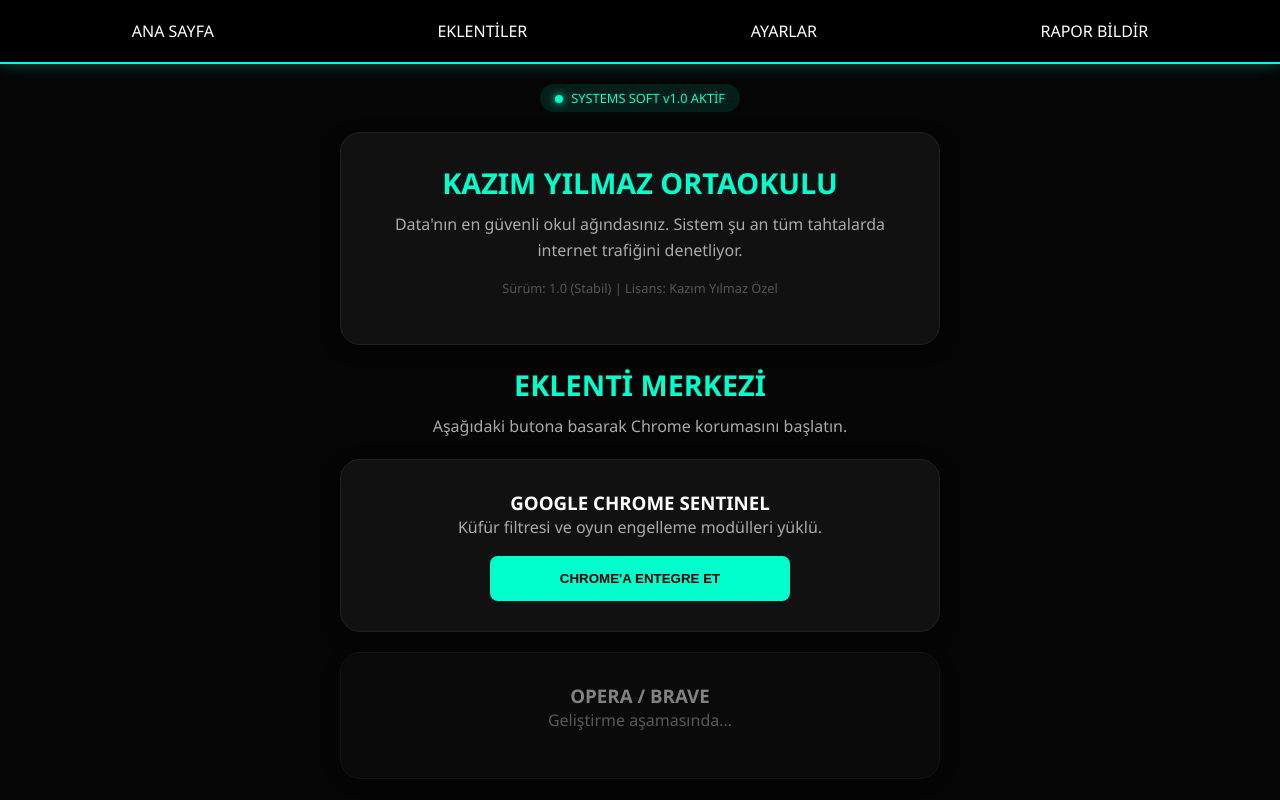
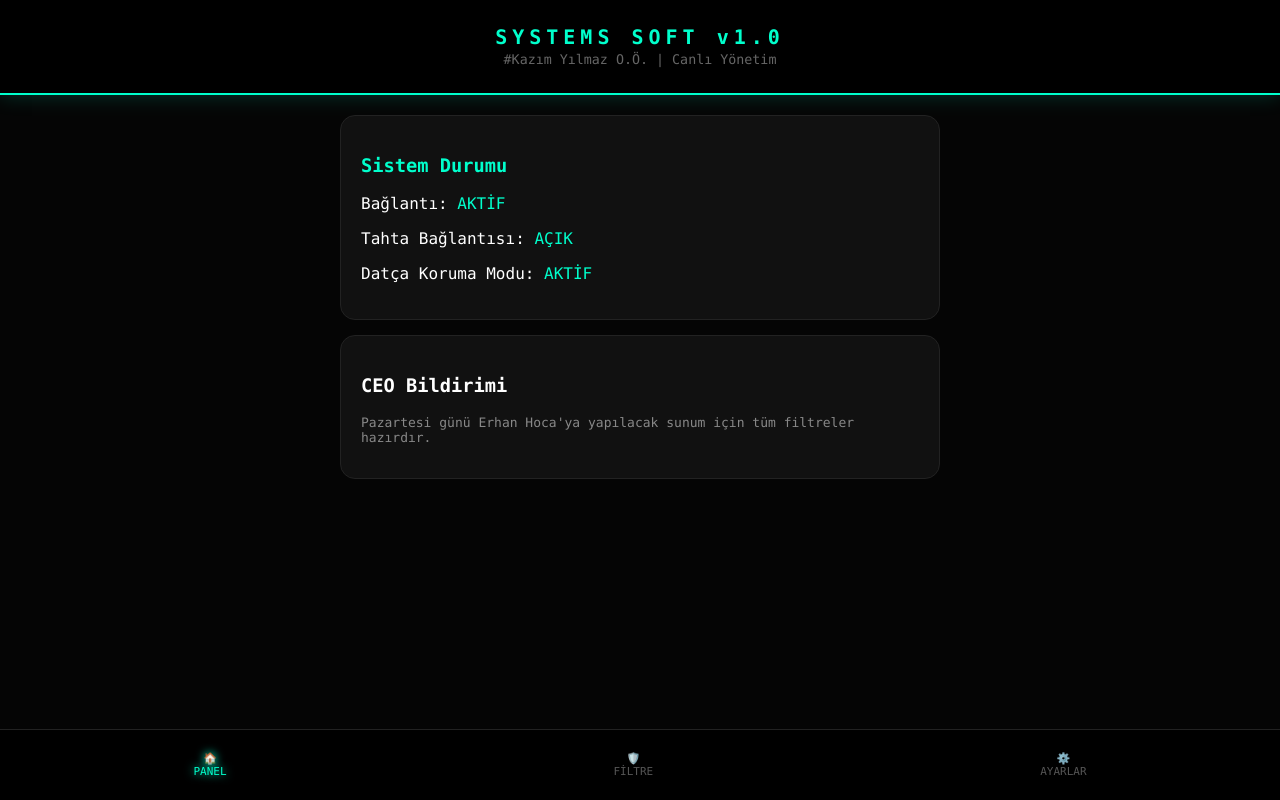
Before and after one commit to yorulmazgulcihan06-alt/Systems-soft-v1.0, a plain HTML site: page index.html in a window 1280 px wide. Drawn offline with Linux system fonts and the light colour scheme.

Commit message:
Update HTML structure and styles for the panel

```diff
--- a/index.html
+++ b/index.html
@@ -1,218 +1,123 @@
-<!DOCTYPE html>
+            <!DOCTYPE html>
 <html lang="tr">
 <head>
     <meta charset="UTF-8">
     <meta name="viewport" content="width=device-width, initial-scale=1.0">
-    <title>Systems Soft v1.0 | CEO Kontrol Merkezi</title>
+    <title>Systems Soft CEO | Live Panel</title>
     <style>
-        /* TASARIM: SİBER GÜVENLİK TEMASI */
-        :root {
-            --neon: #00ffcc;
-            --bg: #050505;
-            --card-bg: #111111;
-            --text: #ffffff;
-            --danger: #ff4444;
+        :root { --neon: #00ffcc; --bg: #050505; --card: #111; }
+        body {
+            font-family: 'Consolas', monospace;
+            background: var(--bg); color: white;
+            margin: 0; padding-bottom: 80px;
         }
 
-        * { box-sizing: border-box; margin: 0; padding: 0; }
-        body {
-            font-family: 'Segoe UI', Tahoma, sans-serif;
-            background: var(--bg);
-            color: var(--text);
-            overflow: hidden;
+        /* HEADER */
+        header {
+            padding: 25px; border-bottom: 2px solid var(--neon); background: #000;
+            text-align: center; box-shadow: 0 0 20px rgba(0,255,204,0.2);
+        }
+        .glitch { font-size: 20px; font-weight: bold; color: var(--neon); letter-spacing: 5px; }
+
+        /* CANLI LİSTE SİSTEMİ */
+        .container { padding: 20px; max-width: 600px; margin: auto; }
+        .card { background: var(--card); border-radius: 15px; padding: 20px; margin-bottom: 15px; border: 1px solid #222; }
+
+        input {
+            background: #000; border: 1px solid var(--neon); color: var(--neon);
+            padding: 10px; border-radius: 5px; width: 65%; outline: none;
+        }
+        .add-btn {
+            background: var(--neon); color: black; border: none; padding: 10px 15px;
+            border-radius: 5px; font-weight: bold; cursor: pointer;
         }
 
-        /* ÜST MENÜ */
+        ul { list-style: none; padding: 0; margin-top: 15px; }
+        li {
+            background: #1a1a1a; padding: 10px; margin-bottom: 8px; border-radius: 5px;
+            display: flex; justify-content: space-between; border-left: 3px solid var(--neon);
+        }
+        .delete-btn { color: #ff4444; cursor: pointer; font-weight: bold; }
+
+        /* NAVİGASYON */
         nav {
-            display: flex;
-            justify-content: space-around;
-            background: #000;
-            padding: 20px;
-            border-bottom: 2px solid var(--neon);
-            box-shadow: 0 0 15px rgba(0, 255, 204, 0.3);
+            position: fixed; bottom: 0; width: 100%; height: 70px; background: #000;
+            display: flex; justify-content: space-around; align-items: center; border-top: 1px solid #222;
         }
+        .nav-link { color: #555; text-decoration: none; font-size: 11px; cursor: pointer; text-align: center; }
+        .nav-link.active { color: var(--neon); text-shadow: 0 0 10px var(--neon); }
 
-        nav a {
-            color: #888;
-            text-decoration: none;
-            font-size: 0.8rem;
-            font-weight: bold;
-            letter-spacing: 1px;
-            cursor: pointer;
-            transition: 0.3s;
-        }
-
-        nav a:hover, nav a.active-nav {
-            color: var(--neon);
-            text-shadow: 0 0 10px var(--neon);
-        }
-
-        /* İÇERİK ALANI */
-        .main-content {
-            height: calc(100vh - 65px);
-            padding: 20px;
-            overflow-y: auto;
-            text-align: center;
-        }
-
-        section {
-            display: none;
-            animation: fadeIn 0.4s ease-in-out;
-        }
-        section.active { display: block; }
-
-        @keyframes fadeIn {
-            from { opacity: 0; transform: translateY(10px); }
-            to { opacity: 1; transform: translateY(0); }
-        }
-
-        /* KARTLAR */
-        .card {
-            background: var(--card-bg);
-            border: 1px solid #222;
-            padding: 30px;
-            border-radius: 20px;
-            margin: 20px auto;
-            max-width: 600px;
-            box-shadow: 0 4px 15px rgba(0,0,0,0.5);
-        }
-
-        h1 { color: var(--neon); font-size: 1.8rem; margin-bottom: 10px; text-transform: uppercase; }
-        p { color: #aaa; line-height: 1.6; margin-bottom: 15px; }
-
-        /* BUTONLAR */
-        .btn {
-            background: var(--neon);
-            color: #000;
-            border: none;
-            padding: 15px 25px;
-            border-radius: 8px;
-            font-weight: bold;
-            cursor: pointer;
-            text-transform: uppercase;
-            transition: 0.3s;
-            width: 100%;
-            max-width: 300px;
-        }
-
-        .btn:hover { box-shadow: 0 0 25px var(--neon); transform: scale(1.05); }
-        .btn:active { transform: scale(0.95); }
-
-        /* DURUM SİMGESİ */
-        .status-box {
-            display: inline-block;
-            padding: 5px 15px;
-            border-radius: 50px;
-            background: rgba(0, 255, 204, 0.1);
-            color: var(--neon);
-            font-size: 0.8rem;
-        }
-        .dot {
-            height: 8px;
-            width: 8px;
-            background: var(--neon);
-            border-radius: 50%;
-            display: inline-block;
-            margin-right: 5px;
-            box-shadow: 0 0 8px var(--neon);
-        }
-
-        /* INPUT VE AYARLAR */
-        .setting-item {
-            display: flex;
-            justify-content: space-between;
-            align-items: center;
-            padding: 15px 0;
-            border-bottom: 1px solid #222;
-        }
-        input[type="checkbox"] { accent-color: var(--neon); width: 20px; height: 20px; }
-
+        .hidden { display: none; }
     </style>
 </head>
 <body>
 
-    <nav>
-        <div id="nav-home" onclick="showSection('home')" class="active-nav">ANA SAYFA</div>
-        <div id="nav-ext" onclick="showSection('ext')">EKLENTİLER</div>
-        <div id="nav-settings" onclick="showSection('settings')">AYARLAR</div>
-        <div id="nav-report" onclick="showSection('report')">RAPOR BİLDİR</div>
-    </nav>
+    <header>
+        <div class="glitch">SYSTEMS SOFT v1.0</div>
+        <small style="color: #666;">#Kazım Yılmaz O.Ö. | Canlı Yönetim</small>
+    </header>
 
-    <div class="main-content">
-
-        <div id="home" class="section active">
-            <div class="status-box"><span class="dot"></span> SYSTEMS SOFT v1.0 AKTİF</div>
+    <div class="container">
+        <div id="home" class="content">
             <div class="card">
-                <h1>KAZIM YILMAZ ORTAOKULU</h1>
-                <p>Data'nın en güvenli okul ağındasınız. Sistem şu an tüm tahtalarda internet trafiğini denetliyor.</p>
-                <p style="font-size: 0.8rem; color: #555;">Sürüm: 1.0 (Stabil) | Lisans: Kazım Yılmaz Özel</p>
+                <h3 style="color:var(--neon)">Sistem Durumu</h3>
+                <p>Bağlantı: <span style="color:var(--neon)">AKTİF</span></p>
+                <p>Tahta Bağlantısı: <span style="color:var(--neon)">AÇIK</span></p>
+                <p>Datça Koruma Modu: <span style="color:var(--neon)">AKTİF</span></p>
+            </div>
+            <div class="card">
+                <h3>CEO Bildirimi</h3>
+                <p style="font-size: 13px; color: #888;">Pazartesi günü Erhan Hoca'ya yapılacak sunum için tüm filtreler hazırdır.</p>
             </div>
         </div>
 
-        <div id="ext" class="section">
-            <h1>EKLENTİ MERKEZİ</h1>
-            <p>Aşağıdaki butona basarak Chrome korumasını başlatın.</p>
+        <div id="ext" class="content hidden">
             <div class="card">
-                <h3>GOOGLE CHROME SENTINEL</h3>
-                <p>Küfür filtresi ve oyun engelleme modülleri yüklü.</p>
-                <button class="btn" onclick="installExt()">CHROME'A ENTEGRE ET</button>
-            </div>
-            <div class="card" style="opacity: 0.5;">
-                <h3>OPERA / BRAVE</h3>
-                <p>Geliştirme aşamasında...</p>
+                <h3>Canlı Yasak Listesi</h3>
+                <p style="font-size: 12px; color: #666; margin-bottom: 10px;">Engellemek istediğin siteyi buraya ekle:</p>
+                <input type="text" id="siteInput" placeholder="siteadi.com">
+                <button class="add-btn" onclick="addSite()">EKLE</button>
+
+                <ul id="siteList">
+                    <li>poki.com <span class="delete-btn" onclick="this.parentElement.remove()">X</span></li>
+                    <li>kraloyun.com <span class="delete-btn" onclick="this.parentElement.remove()">X</span></li>
+                </ul>
             </div>
         </div>
 
-        <div id="settings" class="section">
-            <h1>SİSTEM AYARLARI</h1>
+        <div id="settings" class="content hidden">
             <div class="card">
-                <div class="setting-item">
-                    <span>Karanlık Mod (CEO)</span>
-                    <input type="checkbox" checked disabled>
-                </div>
-                <div class="setting-item">
-                    <span>Otomatik AI Filtreleme</span>
-                    <input type="checkbox" checked disabled>
-                </div>
-                <div class="setting-item">
-                    <span>Gizli Sekme Engeli</span>
-                    <input type="checkbox" checked>
-                </div>
+                <h3>Sistem Ayarları</h3>
+                <p>Karanlık Mod: <span style="color:var(--neon)">AKTİF</span></p>
+                <p>Gizli Sekme Engeli: <span style="color:var(--neon)">AÇIK</span></p>
+                <p>AI Tarama: <span style="color:var(--neon)">BEKLEMEDE</span></p>
             </div>
         </div>
-
-        <div id="report" class="section">
-            <div class="card">
-                <h1>RAPOR BİLDİR</h1>
-                <p>Herhangi bir hata veya "bypass" girişimi tespit edilirse bildirin.</p>
-                <p style="color: var(--neon); font-weight: bold;">E-Posta: [YAKINDA]</p>
-                <button class="btn" style="background: var(--danger); color: white;" onclick="alert('Rapor modülü v1.1 ile eklenecek.')">ACİL DURUM BİLDİR</button>
-            </div>
-        </div>
-
     </div>
 
+    <nav>
+        <div class="nav-link active" onclick="showSection('home', this)">🏠<br>PANEL</div>
+        <div class="nav-link" onclick="showSection('ext', this)">🛡️<br>FİLTRE</div>
+        <div class="nav-link" onclick="showSection('settings', this)">⚙️<br>AYARLAR</div>
+    </nav>
+
     <script>
-        // NAVİGASYON SİSTEMİ
-        function showSection(id) {
-            // Tüm sayfaları gizle
-            document.querySelectorAll('.section').forEach(s => {
-                s.classList.remove('active');
-            });
-            // Tüm nav linklerini pasif yap
-            document.querySelectorAll('nav div').forEach(a => {
-                a.classList.remove('active-nav');
-            });
-
-            // Seçilen sayfayı göster
-            document.getElementById(id).classList.add('active');
-            // Seçilen linki parlat
-            document.getElementById('nav-' + id).classList.add('active-nav');
+        function showSection(id, el) {
+            document.querySelectorAll('.content').forEach(c => c.classList.add('hidden'));
+            document.querySelectorAll('.nav-link').forEach(n => n.classList.remove('active'));
+            document.getElementById(id).classList.remove('hidden');
+            el.classList.add('active');
         }
 
-        // KURULUM SİMÜLASYONU
-        function installExt() {
-            alert('SYSTEMS SOFT SENTINEL v1.0.1 kuruluyor...\n\nTalimat: Eklenti dosyaları C:/Windows/Data/ içinden indirildi. Chrome uzantılar sayfasını açın. Klasörü seçerek kurun.\n\nSistem Kazım Yılmaz Ortaokulu ile kilitlendi!');
+        function addSite() {
+            let input = document.getElementById('siteInput');
+            let list = document.getElementById('siteList');
+            if (input.value !== "") {
+                let li = document.createElement('li');
+                li.innerHTML = `${input.value} <span class="delete-btn" onclick="this.parentElement.remove()">X</span>`;
+                list.appendChild(li);
+                input.value = "";
+            }
         }
     </script>
 
```
